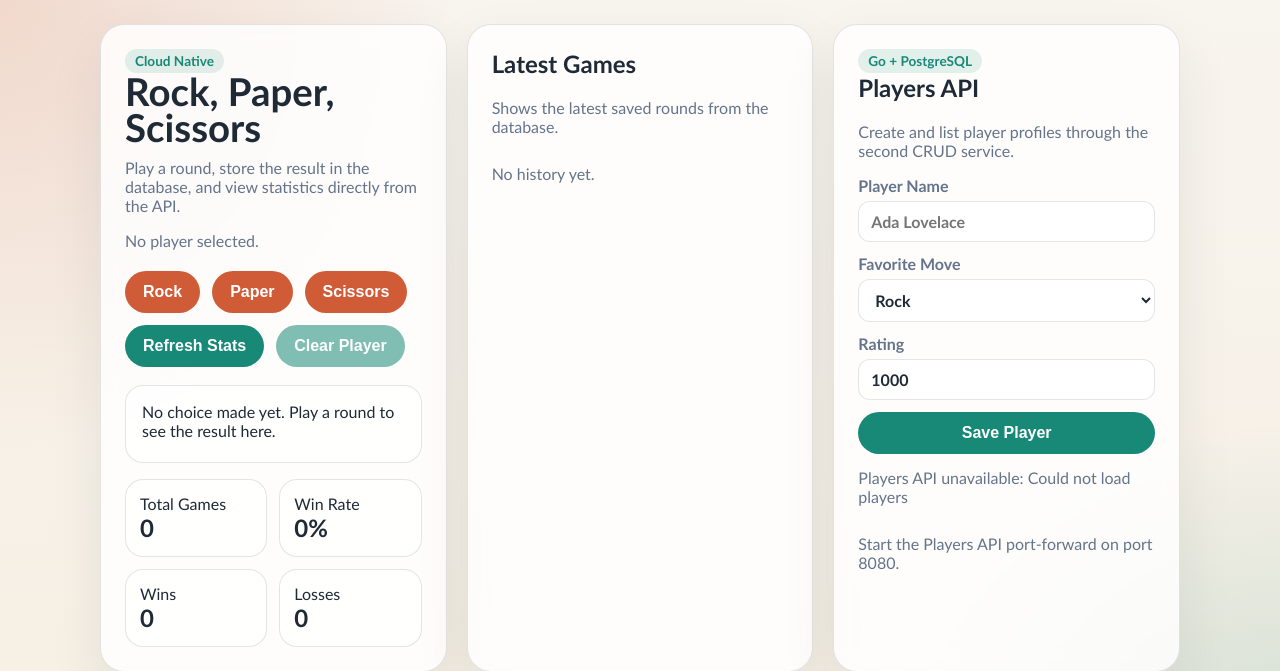
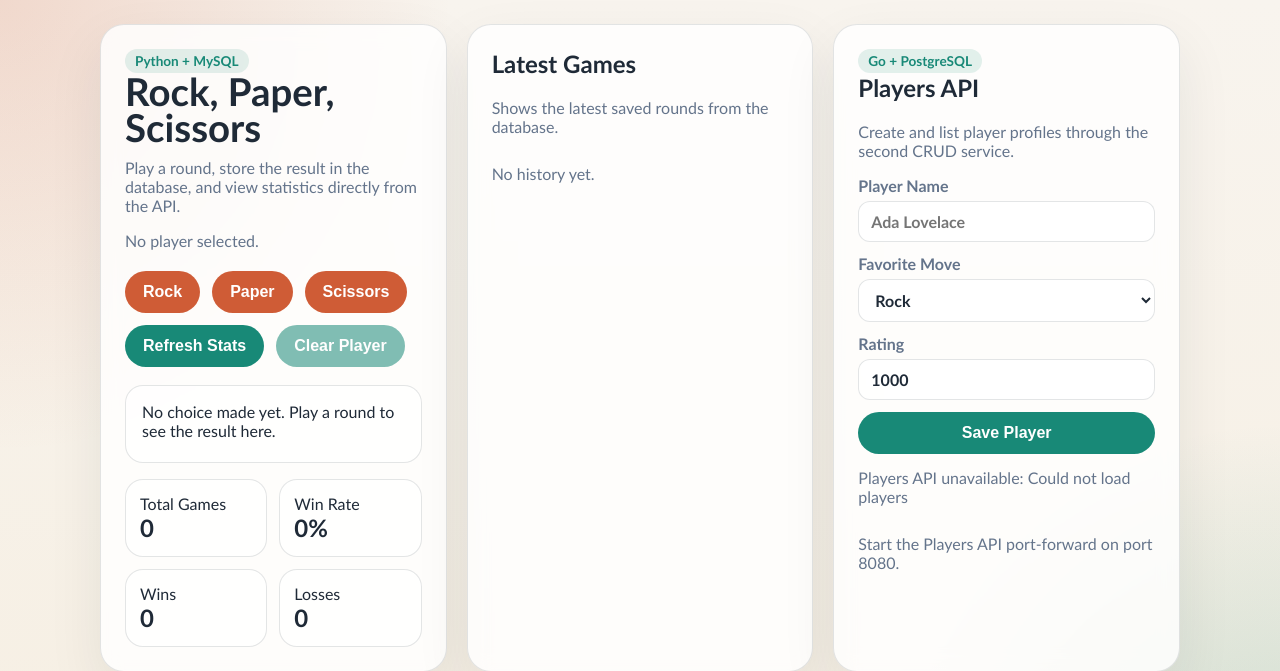
Before and after one commit to joaokeselik/rps-cloud-native, a FastAPI app: page / in a window 1280 px wide. Shown: the top 671 px of the page. Run offline with FastAPI, Linux system fonts and the light colour scheme; data that the repository does not hold is empty.

Commit message:
The badge now says Python + MySQL

```diff
--- a/app/templates/index.html
+++ b/app/templates/index.html
@@ -201,7 +201,7 @@
 <body>
     <main class="layout">
         <section class="card">
-            <span class="tag">Cloud Native</span>
+            <span class="tag">Python + MySQL</span>
             <h1>Rock, Paper, Scissors</h1>
             <p>Play a round, store the result in the database, and view statistics directly from the API.</p>
             <p class="status" id="selected-player">No player selected.</p>
```
